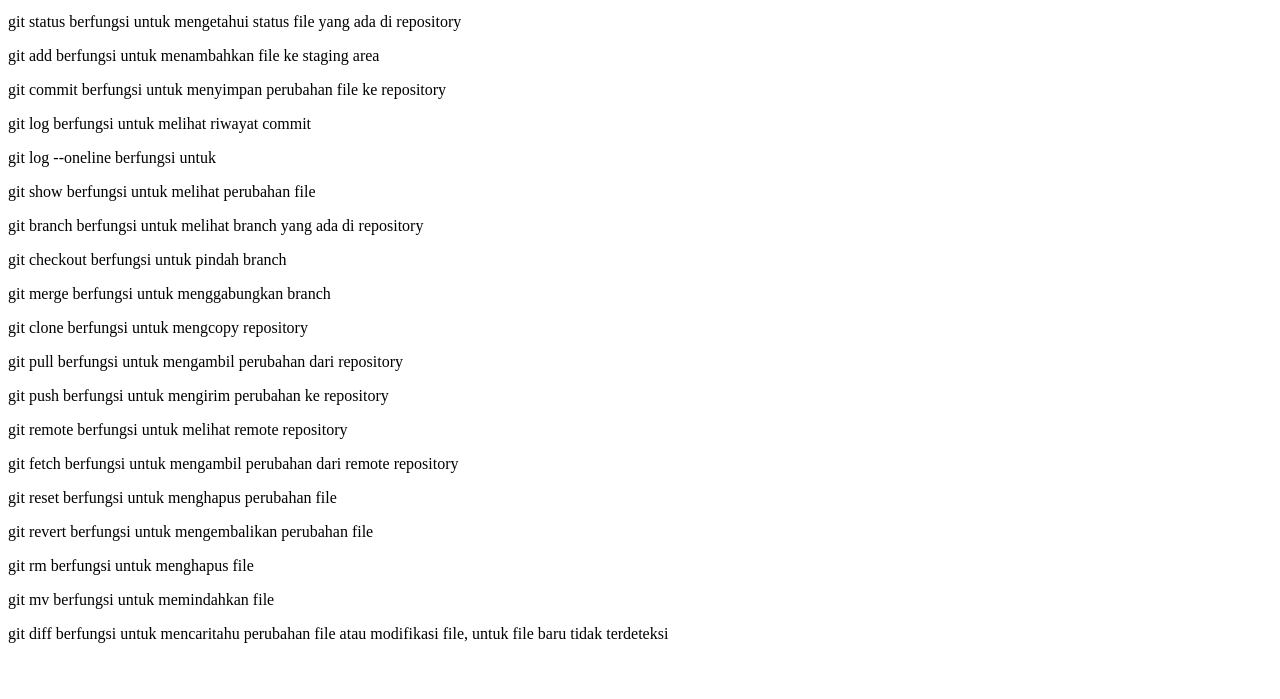
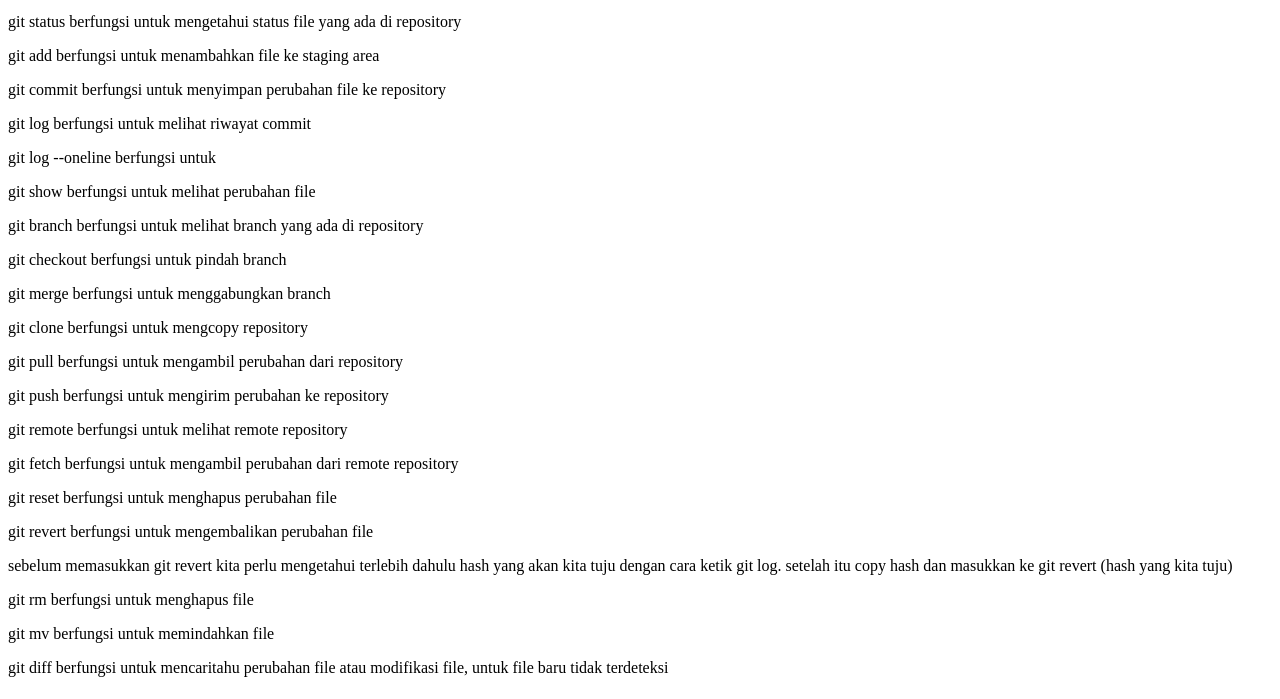
Before and after one commit to rynrfi332/KelasFullstack, a plain HTML site: page KELAS GIT/index.html in a window 1280 px wide. Shown: the part 101-800 px from the top of the page. Drawn offline with Linux system fonts and the light colour scheme.

Commit message:
menambahkan deskripsi git revert

```diff
--- a/KELAS GIT/index.html
+++ b/KELAS GIT/index.html
@@ -24,6 +24,8 @@
 <p>git fetch berfungsi untuk mengambil perubahan dari remote repository</p>
 <p>git reset berfungsi untuk menghapus perubahan file</p>
 <p>git revert berfungsi untuk mengembalikan perubahan file</p>
+<p>sebelum memasukkan git revert kita perlu  mengetahui terlebih dahulu hash yang akan kita tuju dengan cara ketik git log. setelah itu copy hash dan masukkan ke git revert (hash yang kita tuju) </p>
+
 <p>git rm berfungsi untuk menghapus file</p>
 <p>git mv berfungsi untuk memindahkan file</p>
 
```
